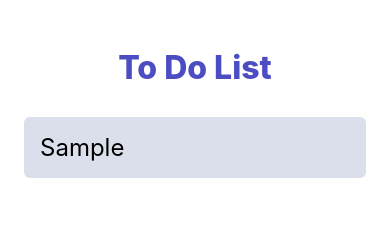
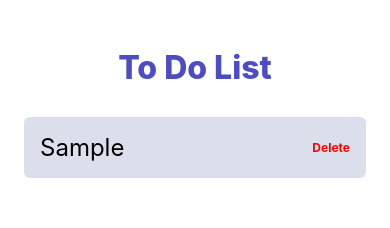
Before and after one commit to Adnan-Saleem-93/react-native, a React Native app: screen / in a window 390 px wide. Both pictures are taken after typing "Sample" into the empty fields and a click on the button "ADD ITEM". Shown: the top 228 px of the page. Built offline with nearby package versions, Linux system fonts and the light colour scheme.

Commit message:
deleting items from list

```diff
--- a/App.js
+++ b/App.js
@@ -8,7 +8,7 @@ export default function App() {
 
 	return (
 		<View style={styles.mainContainer}>
-			<ToDoList itemsList={itemsList} />
+			<ToDoList itemsList={itemsList} setItemsList={setItemsList} />
 			<InputSection setItemsList={setItemsList} />
 		</View>
 	);
--- a/src/components/ListItem.jsx
+++ b/src/components/ListItem.jsx
@@ -1,10 +1,21 @@
-import { View, Text, StyleSheet } from "react-native";
+import { View, Text, StyleSheet, Pressable } from "react-native";
 
-const ListItem = ({ itemData }) => {
+const ListItem = ({ text, id, setItemsList }) => {
+	const deleteItems = () => {
+		setItemsList((oldList) => {
+			return oldList.filter((item) => item.id !== id);
+		});
+	};
+
 	return (
+		// <Pressable onLongPress={() => alert(`${text} Pressed!`)}>
 		<View style={styles.listItem}>
-			<Text style={styles.listItemText}>{itemData.item.text}</Text>
+			<Text style={styles.listItemText}>{text}</Text>
+			<Text style={styles.deleteBtnText} onPress={deleteItems}>
+				Delete
+			</Text>
 		</View>
+		// </Pressable>
 	);
 };
 
@@ -15,10 +26,17 @@ const styles = StyleSheet.create({
 		borderRadius: 6,
 		padding: 16,
 		marginVertical: 6,
+		justifyContent: "space-between",
+		alignItems: "center",
 	},
 	listItemText: {
 		fontSize: 24,
 	},
+	deleteBtnText: {
+		fontSize: 12,
+		color: "red",
+		fontWeight: 700,
+	},
 });
 
 export default ListItem;
--- a/src/components/ToDoList.jsx
+++ b/src/components/ToDoList.jsx
@@ -3,7 +3,7 @@ import ListItem from "./ListItem";
 import PageHeader from "./PageHeader";
 import NoItems from "./NoItems";
 
-const ToDoList = ({ itemsList = [] }) => {
+const ToDoList = ({ itemsList = [], setItemsList }) => {
 	return (
 		<View style={styles.listContainer}>
 			<PageHeader text="To Do List" />
@@ -13,7 +13,13 @@ const ToDoList = ({ itemsList = [] }) => {
 					<FlatList
 						data={itemsList}
 						renderItem={(itemData) => {
-							return <ListItem itemData={itemData} />;
+							return (
+								<ListItem
+									text={itemData.item.text}
+									id={itemData.item.id}
+									setItemsList={setItemsList}
+								/>
+							);
 						}}
 						keyExtractor={(item) => {
 							return item.id;
```
